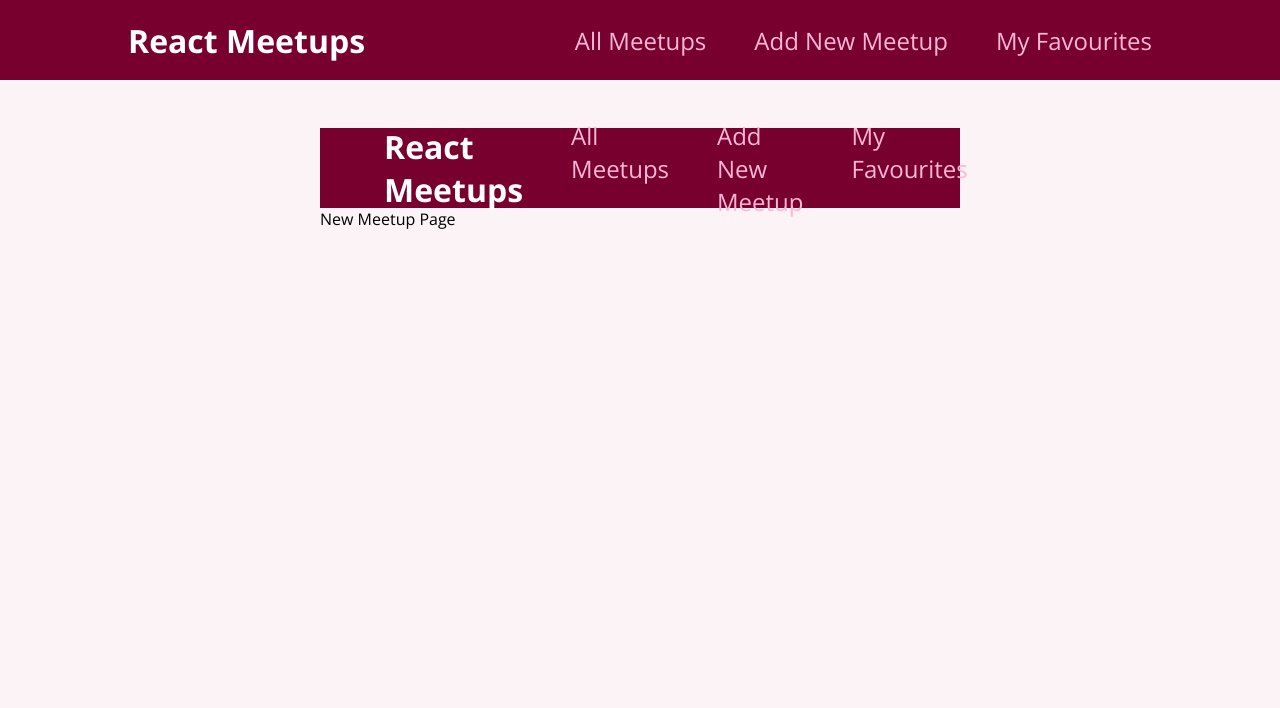
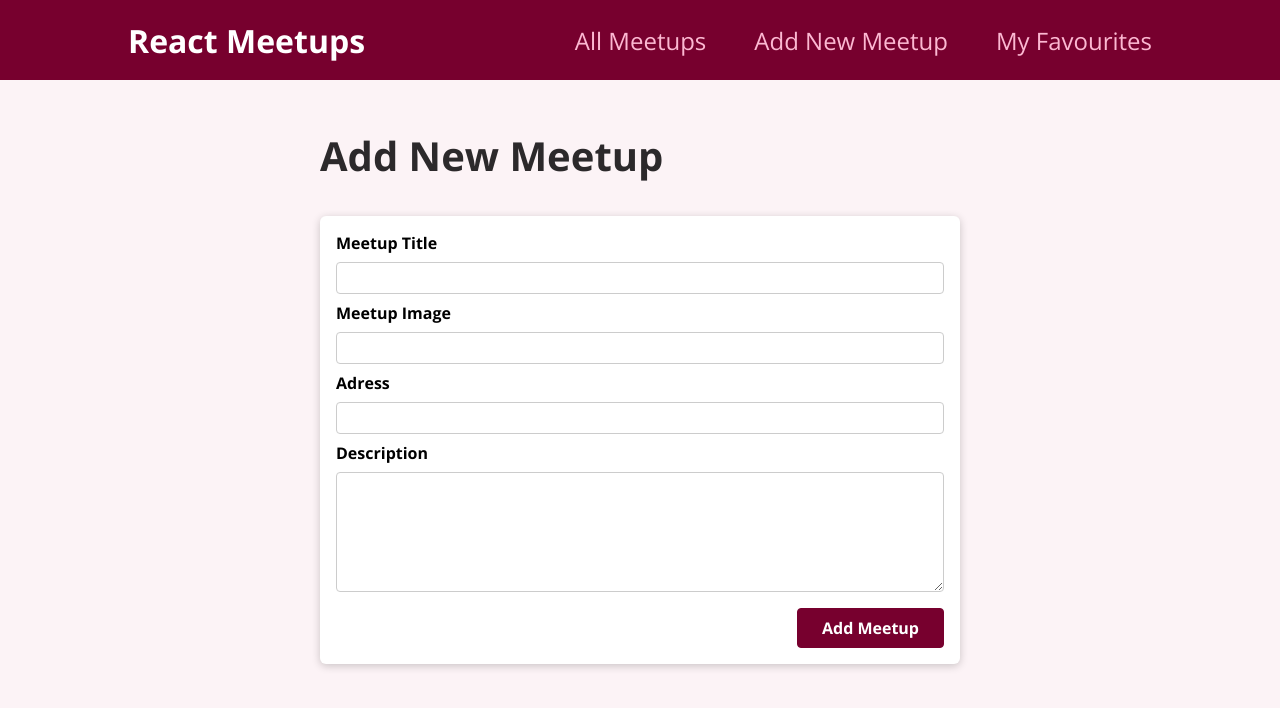
Before and after one commit to iamalex296/React-Udemy-course_Summary_Project, a React (Create React App) app: page /new-meetup in a window 1280 px wide. Shown: the top 708 px of the page. Built offline with nearby package versions, Linux system fonts and the light colour scheme.

Commit message:
added NewMeetupForm component and added handling form submissions

```diff
--- a/src/App.js
+++ b/src/App.js
@@ -9,8 +9,6 @@
 const App = () => {
   return (
     <Layout>
-      <MainNavigation />
-
       <Switch>
         <Route path="/" exact>
           <AllMeetupsPage />
--- /dev/null
+++ b/src/components/meetups/NewMeetupForm.js
@@ -0,0 +1,62 @@
+import { useRef } from "react";
+
+import Card from "../ui/ Card";
+
+import classes from "./NewMeetupForm.module.css";
+
+const NewMeetupForm = () => {
+  const titleInputRef = useRef();
+  const imageInputRef = useRef();
+  const adressInputRef = useRef();
+  const descriptionInputRef = useRef();
+
+  const submitHandler = (event) => {
+    event.preventDefault();
+
+    const enteredTitle = titleInputRef.current.value;
+    const enteredImage = imageInputRef.current.value;
+    const enteredAdress = adressInputRef.current.value;
+    const enteredDescription = descriptionInputRef.current.value;
+
+    const meetupData = {
+      title: enteredTitle,
+      image: enteredImage,
+      adress: enteredAdress,
+      description: enteredDescription,
+    };
+    console.log(meetupData);
+  };
+
+  return (
+    <Card>
+      <form className={classes.form} onSubmit={submitHandler}>
+        <div className={classes.control}>
+          <label htmlFor="title">Meetup Title</label>
+          <input type="text" required id="title" ref={titleInputRef} />
+        </div>
+        <div className={classes.control}>
+          <label htmlFor="image">Meetup Image</label>
+          <input type="url" required id="image" ref={imageInputRef} />
+        </div>
+        <div className={classes.control}>
+          <label htmlFor="adress">Adress</label>
+          <input type="text" required id="adress" ref={adressInputRef} />
+        </div>
+        <div className={classes.control}>
+          <label htmlFor="description">Description</label>
+          <textarea
+            id="description"
+            required
+            rows="5"
+            ref={descriptionInputRef}
+          ></textarea>
+        </div>
+        <div className={classes.actions}>
+          <button>Add Meetup</button>
+        </div>
+      </form>
+    </Card>
+  );
+};
+
+export default NewMeetupForm;
--- /dev/null
+++ b/src/components/meetups/NewMeetupForm.module.css
@@ -0,0 +1,45 @@
+.form {
+  padding: 1rem;
+}
+
+.control {
+  margin-bottom: 0.5rem;
+}
+
+.control label {
+  display: block;
+  font-weight: bold;
+  margin-bottom: 0.5rem;
+}
+
+.control input,
+.control textarea {
+  display: block;
+  font: inherit;
+  border-radius: 4px;
+  border: 1px solid #ccc;
+  padding: 0.25rem;
+  width: 100%;
+}
+
+.actions {
+  margin-top: 1rem;
+  text-align: right;
+}
+
+.actions button {
+  font: inherit;
+  cursor: pointer;
+  background-color: #77002e;
+  color: white;
+  padding: 0.5rem 1.5rem;
+  border: 1px solid #77002e;
+  border-radius: 4px;
+  font-weight: bold;
+}
+
+.actions button:hover,
+.actions button:active {
+  background-color: #a50e48;
+  border-color: #a50e48;
+}
--- a/src/pages/NewMeetup.js
+++ b/src/pages/NewMeetup.js
@@ -1,7 +1,13 @@
 import React from "react";
+import NewMeetupForm from "../components/meetups/NewMeetupForm";
 
-const NewMeetup = () => {
-  return <div>New Meetup Page</div>;
+const NewMeetupPage = () => {
+  return (
+    <section>
+      <h1>Add New Meetup</h1>
+      <NewMeetupForm />
+    </section>
+  );
 };
 
-export default NewMeetup;
+export default NewMeetupPage;
```
